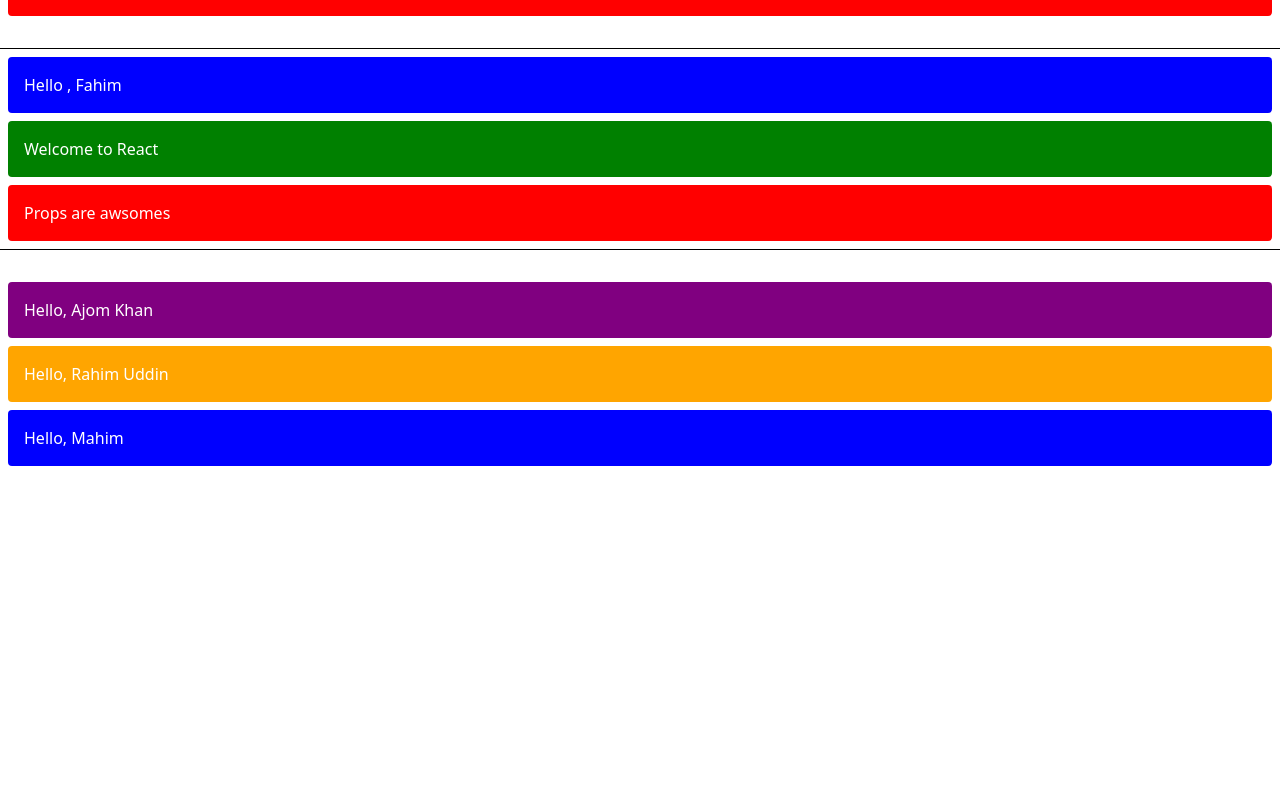
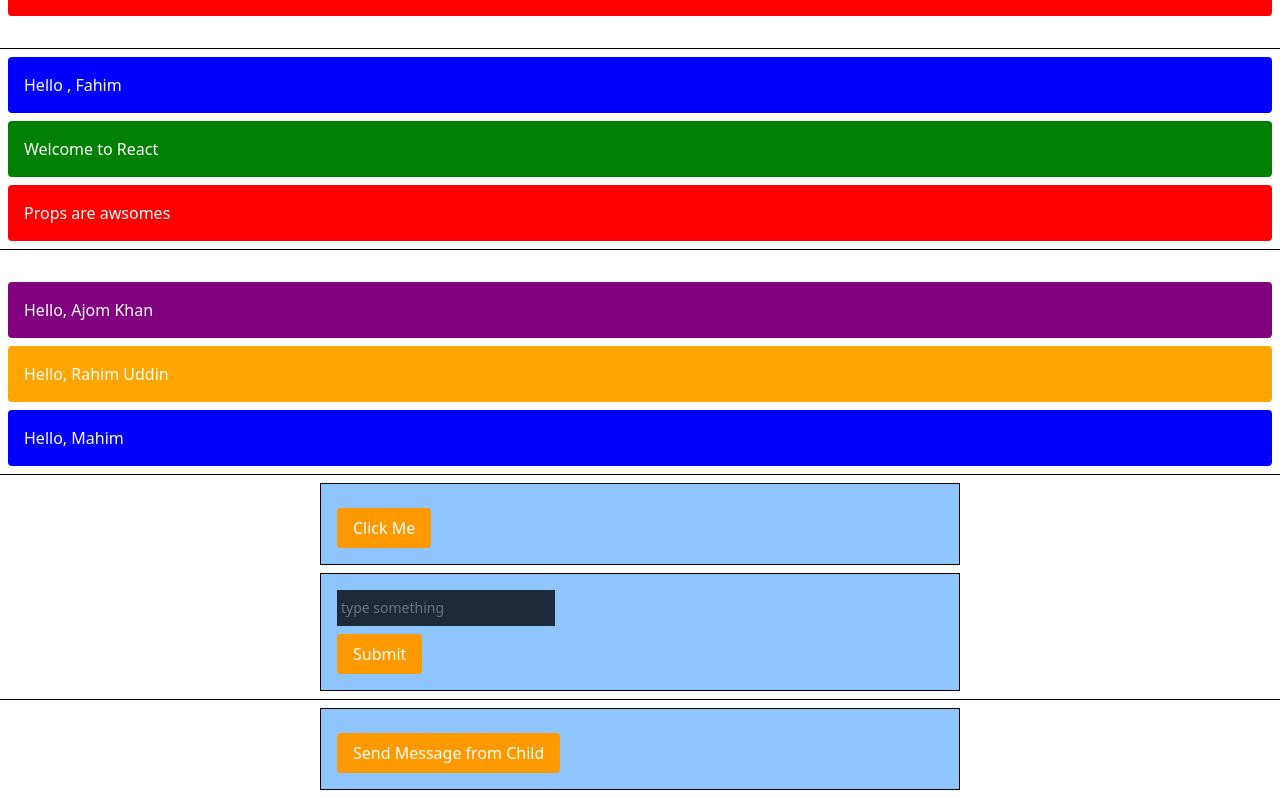
Before and after one commit to nayan-mia-09/React, a React (Vite) app in the folder React-Basics/react-basics/: page / in a window 1280 px wide. Shown: the part 461-1259 px from the top of the page. Before the commit the page ends 935 px from the top, so only its background shows below. Built offline with nearby package versions, Linux system fonts and the light colour scheme.

Commit message:
onClick , onChange, onSubmit event practice

```diff
--- a/React-Basics/react-basics/src/App.jsx
+++ b/React-Basics/react-basics/src/App.jsx
@@ -1,5 +1,8 @@
-import React from 'react'
+
 import ParentComponents from './components/ParentComponent'
+import Onclick from './components/Onclick'
+import Onchange from './components/Onchange'
+import Parent from './components/Parent'
 
 const App = () => {
   return (
@@ -7,6 +10,13 @@ const App = () => {
       <h1>Props Deep Dive</h1>
 
       <ParentComponents/>
+      <hr />
+      <Onclick/>
+
+      <Onchange/>
+
+      <hr />
+      <Parent/>
     </div>
   )
 }
--- /dev/null
+++ b/React-Basics/react-basics/src/components/Child.jsx
@@ -0,0 +1,11 @@
+
+
+const Child = ({onSend}) => {
+  return (
+    <div className="border p-4 m-2 bg-blue-300 w-1/2 mx-auto">
+      <button className="mt-2 px-4 py-2 bg-amber-500 text-white rounded cursor-pointer" onClick={() => onSend("Hello from Child")}>Send Message from Child</button>
+    </div>
+  )
+}
+
+export default Child
--- a/React-Basics/react-basics/src/components/ChildComponent.jsx
+++ b/React-Basics/react-basics/src/components/ChildComponent.jsx
@@ -19,7 +19,7 @@ const ChildComponent = ({name , onClick}) => {
   return (
     <div className="border p-4 m-2 bg-blue-300 w-1/2 mx-auto">
       <h4>Name: {name}</h4>
-      <button className="mt-2 px-4 py-2 bg-amber-500 text-white rounded" onClick={() => onClick(name)}>Say Hello</button>
+      <button className="mt-2 px-4 py-2 bg-amber-500 text-white rounded cursor-pointer" onClick={() => onClick(name)}>Say Hello</button>
     </div>
   )
 }
--- /dev/null
+++ b/React-Basics/react-basics/src/components/Onchange.jsx
@@ -0,0 +1,25 @@
+import React from 'react'
+
+const Onchange = () => {
+    const handleChange = (e) => {
+       console.log("Input Value", e.target.value)
+    }
+
+    const handleSubmit = (e) => {
+        e.preventDefault();
+        alert(`Form Submitted !`)
+
+    }
+  return (
+    <div className='border p-4 m-2 bg-blue-300 w-1/2 mx-auto'>
+        <form onSubmit={handleSubmit}>
+            <input className="block min-w-0 grow bg-gray-800 py-1.5 pr-3 pl-1 text-base text-white placeholder:text-gray-500 focus:outline-none sm:text-sm/6" type="text" placeholder='type something'  onChange={handleChange}/>
+
+      <button className="mt-2 px-4 py-2 bg-amber-500 text-white rounded cursor-pointer" type='submit'>Submit</button>
+        </form>
+
+    </div>
+  )
+}
+
+export default Onchange
--- /dev/null
+++ b/React-Basics/react-basics/src/components/Onclick.jsx
@@ -0,0 +1,14 @@
+
+
+const Onclick = () => {
+    const handleClick = () =>{
+        alert(`Button Clicked`)
+    }
+  return (
+    <div className="border p-4 m-2 bg-blue-300 w-1/2 mx-auto">
+      <button className="mt-2 px-4 py-2 bg-amber-500 text-white rounded cursor-pointer" onClick={handleClick}>Click Me</button>
+    </div>
+  )
+}
+
+export default Onclick
--- /dev/null
+++ b/React-Basics/react-basics/src/components/Parent.jsx
@@ -0,0 +1,16 @@
+
+import Child from './Child'
+
+const Parent = () => {
+    const handleMessage = (msg) =>{
+        alert(`Child says: ${msg}`)
+
+    }
+  return (
+    <div>
+      <Child onSend={handleMessage}/>
+    </div>
+  )
+}
+
+export default Parent
```
